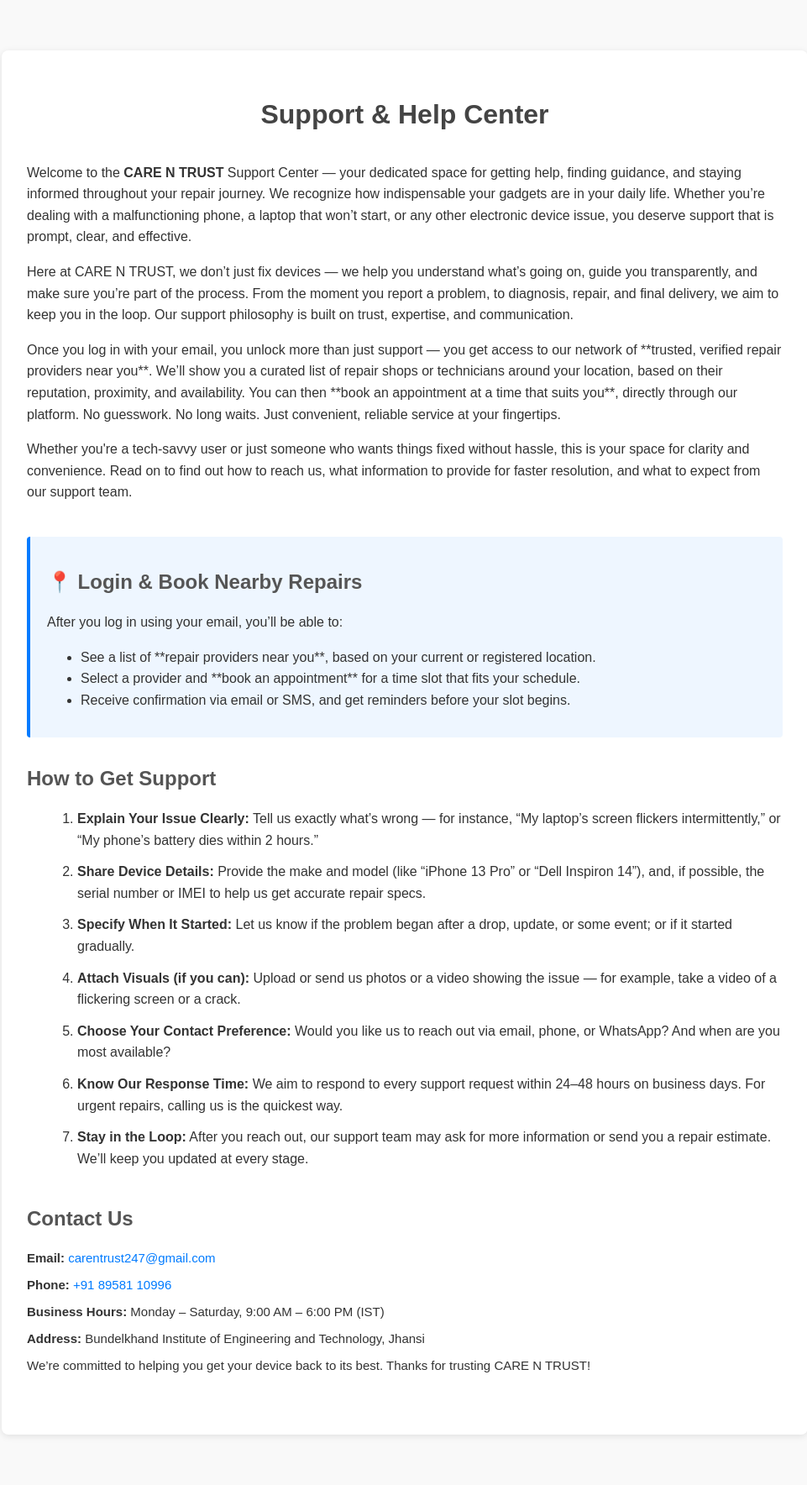
After one commit to ShivangTenguriya/user2, a Flask app: page /support in a window 1280 px wide. The commit adds this page. Shown: the whole page at 84% size, without its empty margins (158-1119 px from the left). Run offline with Flask 3, Linux system fonts and the light colour scheme.

Commit message:
Updated Support

```diff
--- a/app.py
+++ b/app.py
@@ -42,7 +42,7 @@
 
 
 def send_verification_email(to_email, subject, body):
-    sender= os.getenv("gmail").strip()
+    sender= os.getenv("gmail")
 
     url = os.getenv('url')
     payload = {
@@ -53,7 +53,7 @@
     }
     headers = {
         "accept": "application/json",
-        "api-key": os.getenv('api_key').strip(),
+        "api-key": os.getenv('api_key'),
         "content-type": "application/json"
     }
 
@@ -84,6 +84,10 @@
     discount = random.randint(min_discount, max_discount)
     return code, discount
 
+
+@app.route('/support')
+def support():
+    return render_template('support.html')
 
 @app.route('/')
 def landing():
--- a/templates/landingPage.html
+++ b/templates/landingPage.html
@@ -196,7 +196,10 @@
       <span class="company-name">Care n Trust</span>
     </div>
     <div class="navbar-right">
-      <span class="support-link">Support</span>
+      <div class="navbar-right">
+        <span class="support-link" onclick="window.location.href='/support'">
+          Support
+        </span>
     </div>
   </header>
 
--- /dev/null
+++ b/templates/support.html
@@ -0,0 +1,143 @@
+<!DOCTYPE html>
+<html lang="en">
+<head>
+  <meta charset="UTF-8" />
+  <meta name="viewport" content="width=device-width, initial-scale=1.0" />
+  <title>Support – GadgetRepairCo</title>
+  <style>
+    body {
+      margin: 0;
+      padding: 0;
+      font-family: Arial, sans-serif;
+      color: #333;
+      background-color: #f9f9f9;
+      position: relative;
+      min-height: 100vh;
+      line-height: 1.6;
+    }
+
+    /* Watermark in the background */
+    body::before {
+      content: "";
+      position: fixed;
+      top: 50%;
+      left: 50%;
+      transform: translate(-50%, -50%);
+      width: 300px;
+      height: 300px;
+      background: url('static/C.png') no-repeat center center;
+      background-size: contain;
+      opacity: 0.1;
+      pointer-events: none;
+      z-index: -1;
+    }
+
+    .container {
+      max-width: 900px;
+      margin: 60px auto;
+      padding: 30px;
+      background: #fff;
+      box-shadow: 0 2px 8px rgba(0, 0, 0, 0.1);
+      border-radius: 8px;
+      position: relative;
+      z-index: 1;
+    }
+
+    h1 {
+      text-align: center;
+      color: #444;
+      margin-bottom: 30px;
+    }
+
+    .section {
+      margin-bottom: 40px;
+    }
+
+    .section h2 {
+      color: #555;
+      margin-bottom: 15px;
+    }
+
+    .description p {
+      margin-bottom: 15px;
+    }
+
+    .instructions ol {
+      margin-left: 20px;
+    }
+
+    .instructions li {
+      margin-bottom: 12px;
+    }
+
+    .contact-info p {
+      margin: 8px 0;
+      font-size: 15px;
+    }
+
+    .contact-info a {
+      color: #007BFF;
+      text-decoration: none;
+    }
+
+    .contact-info a:hover {
+      text-decoration: underline;
+    }
+
+    .feature-highlight {
+      background: #eef6ff;
+      padding: 15px 20px;
+      border-left: 4px solid #007BFF;
+      margin-bottom: 30px;
+      border-radius: 4px;
+    }
+  </style>
+</head>
+<body>
+
+  <div class="container">
+    <h1>Support & Help Center</h1>
+
+    <div class="description section">
+      <p>Welcome to the <B>CARE N TRUST</B> Support Center — your dedicated space for getting help, finding guidance, and staying informed throughout your repair journey. We recognize how indispensable your gadgets are in your daily life. Whether you’re dealing with a malfunctioning phone, a laptop that won’t start, or any other electronic device issue, you deserve support that is prompt, clear, and effective.</p>
+      <p>Here at CARE N TRUST, we don’t just fix devices — we help you understand what’s going on, guide you transparently, and make sure you’re part of the process. From the moment you report a problem, to diagnosis, repair, and final delivery, we aim to keep you in the loop. Our support philosophy is built on trust, expertise, and communication.</p>
+      <p>Once you log in with your email, you unlock more than just support — you get access to our network of **trusted, verified repair providers near you**. We’ll show you a curated list of repair shops or technicians around your location, based on their reputation, proximity, and availability. You can then **book an appointment at a time that suits you**, directly through our platform. No guesswork. No long waits. Just convenient, reliable service at your fingertips.</p>
+      <p>Whether you're a tech-savvy user or just someone who wants things fixed without hassle, this is your space for clarity and convenience. Read on to find out how to reach us, what information to provide for faster resolution, and what to expect from our support team.</p>
+    </div>
+
+    <div class="feature-highlight section">
+      <h2>📍 Login & Book Nearby Repairs</h2>
+      <p>After you log in using your email, you’ll be able to:</p>
+      <ul>
+        <li>See a list of **repair providers near you**, based on your current or registered location.</li>
+        <li>Select a provider and **book an appointment** for a time slot that fits your schedule.</li>
+        <li>Receive confirmation via email or SMS, and get reminders before your slot begins.</li>
+      </ul>
+    </div>
+
+    <div class="instructions section">
+      <h2>How to Get Support</h2>
+      <ol>
+        <li><strong>Explain Your Issue Clearly:</strong> Tell us exactly what’s wrong — for instance, “My laptop’s screen flickers intermittently,” or “My phone’s battery dies within 2 hours.”</li>
+        <li><strong>Share Device Details:</strong> Provide the make and model (like “iPhone 13 Pro” or “Dell Inspiron 14”), and, if possible, the serial number or IMEI to help us get accurate repair specs.</li>
+        <li><strong>Specify When It Started:</strong> Let us know if the problem began after a drop, update, or some event; or if it started gradually.</li>
+        <li><strong>Attach Visuals (if you can):</strong> Upload or send us photos or a video showing the issue — for example, take a video of a flickering screen or a crack.</li>
+        <li><strong>Choose Your Contact Preference:</strong> Would you like us to reach out via email, phone, or WhatsApp? And when are you most available?</li>
+        <li><strong>Know Our Response Time:</strong> We aim to respond to every support request within 24–48 hours on business days. For urgent repairs, calling us is the quickest way.</li>
+        <li><strong>Stay in the Loop:</strong> After you reach out, our support team may ask for more information or send you a repair estimate. We’ll keep you updated at every stage.</li>
+      </ol>
+    </div>
+
+    <div class="contact-info section">
+      <h2>Contact Us</h2>
+      <p><strong>Email:</strong> <a href="mailto:carentrust247@gmail.com">carentrust247@gmail.com</a></p>
+      <p><strong>Phone:</strong> <a href="tel:+91 8958110996">+91 89581 10996</a></p>
+      <p><strong>Business Hours:</strong> Monday – Saturday, 9:00 AM – 6:00 PM (IST)</p>
+      <p><strong>Address:</strong> Bundelkhand Institute of Engineering and Technology, Jhansi</p>
+
+      <p>We’re committed to helping you get your device back to its best. Thanks for trusting CARE N TRUST!</p>
+    </div>
+  </div>
+
+</body>
+</html>
--- a/templates/user_login.html
+++ b/templates/user_login.html
@@ -216,7 +216,9 @@
       <span class="company-name">Care n Trust</span>
     </div>
     <div class="navbar-right">
-      <span class="support-link">Support</span>
+      <span class="support-link" onclick="window.location.href='/support'">
+        Support
+      </span>
     </div>
   </header>
 
@@ -253,7 +255,7 @@
     </form>
 
 
-    <p class="support-text">Need help? Call 1800-123-4567 (Toll-Free)</p>
+    <p class="support-text">Need help? Call +91 89581 10996 (Toll-Free)</p>
   </div>
   <script>
     const spinner = document.getElementById("spinner");
```
Also changed, not shown: templates/signup.html (+5 -2 lines).
